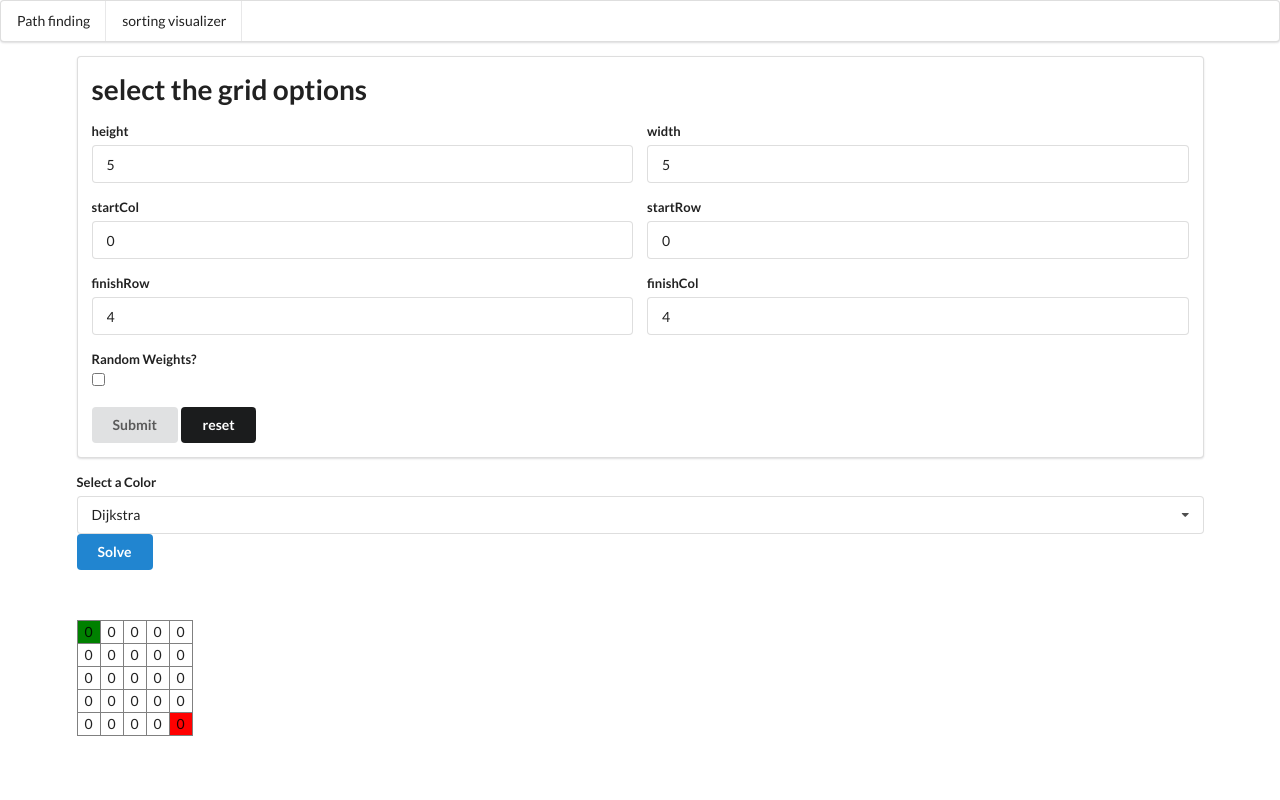
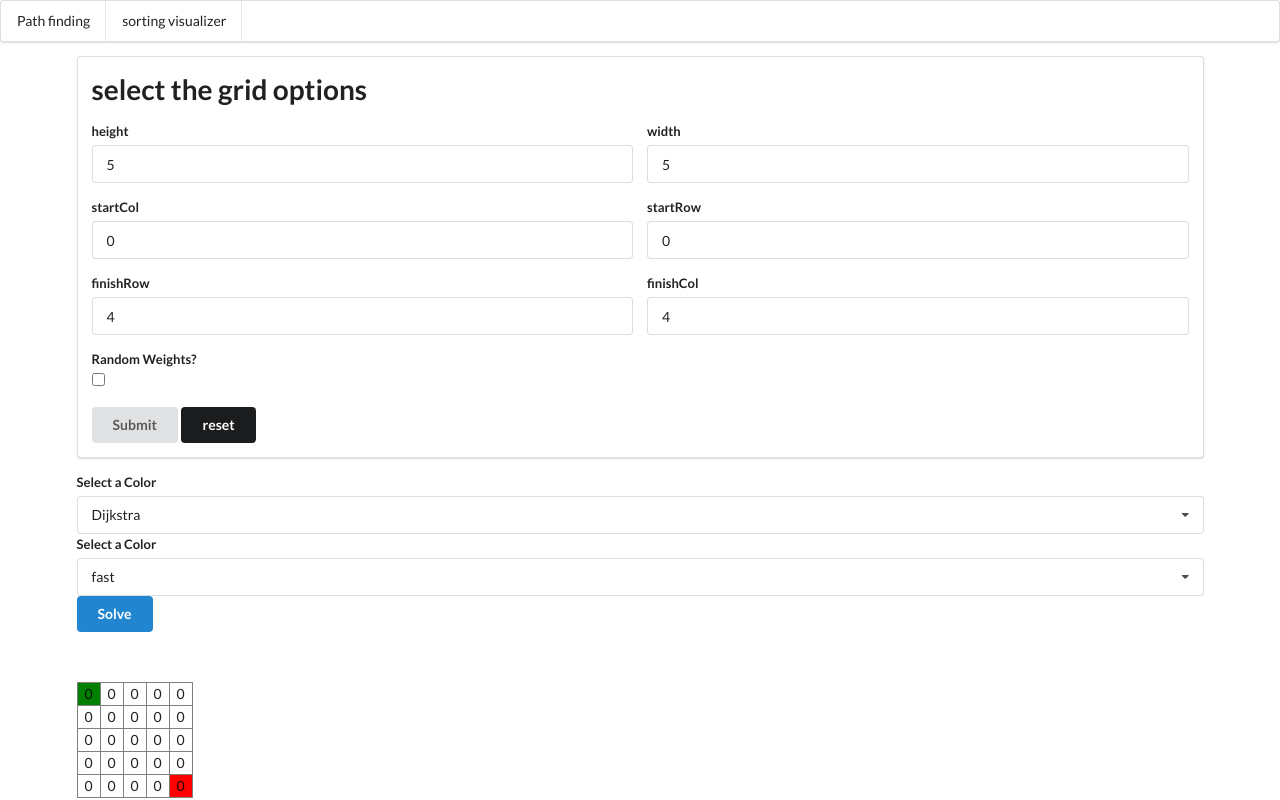
Before and after one commit to nirchetrit/AlgoVisualizer, a React (Create React App) app: page / in a window 1280 px wide. Built offline with nearby package versions, Linux system fonts and the light colour scheme.

Commit message:
solver speed working

```diff
--- a/src/components/pathFinding/PathFinding.js
+++ b/src/components/pathFinding/PathFinding.js
@@ -39,7 +39,7 @@ const PathFinding = () => {
   const [selectedSolvingSpeed, setSelectedSolvingSpeed] = useState(
     solverSpeedOptions[0]
   );
-  const solverSpeed = useRef(solverSpeedOptions[0]);
+  const solverSpeed = useRef(selectedSolvingSpeed);
   /////////////////----states----///////////////////
 
   const resetGrid = () => {
@@ -63,6 +63,9 @@ const PathFinding = () => {
   useEffect(() => {
     setNodes(generateNodes(deafultConfig));
   }, []);
+  useEffect(() => {
+    solverSpeed.current = selectedSolvingSpeed;
+  }, [selectedSolvingSpeed]);
 
   useEffect(() => {
     setNodes(generateNodes(config));
@@ -142,7 +145,12 @@ const PathFinding = () => {
         onSelectedChange={setAlgoSelected}
       ></DropDown>
       {/* TODO FIX - because its not a state - when selecting a solving speed its not rendering */}
-      {/* <DropDown label={"select solving speed"} options={solverSpeedOptions} selected={selectedSolvingSpeed} onSelectedChange={setSelectedSolvingSpeed}></DropDown> */}
+      <DropDown
+        label={"select solving speed"}
+        options={solverSpeedOptions}
+        selected={selectedSolvingSpeed}
+        onSelectedChange={setSelectedSolvingSpeed}
+      ></DropDown>
       <button className="ui button primary" onClick={onSolveButtonClick}>
         Solve
       </button>
```
Also changed, not shown: 1 other file (tests, documents, lock files or other folders).
